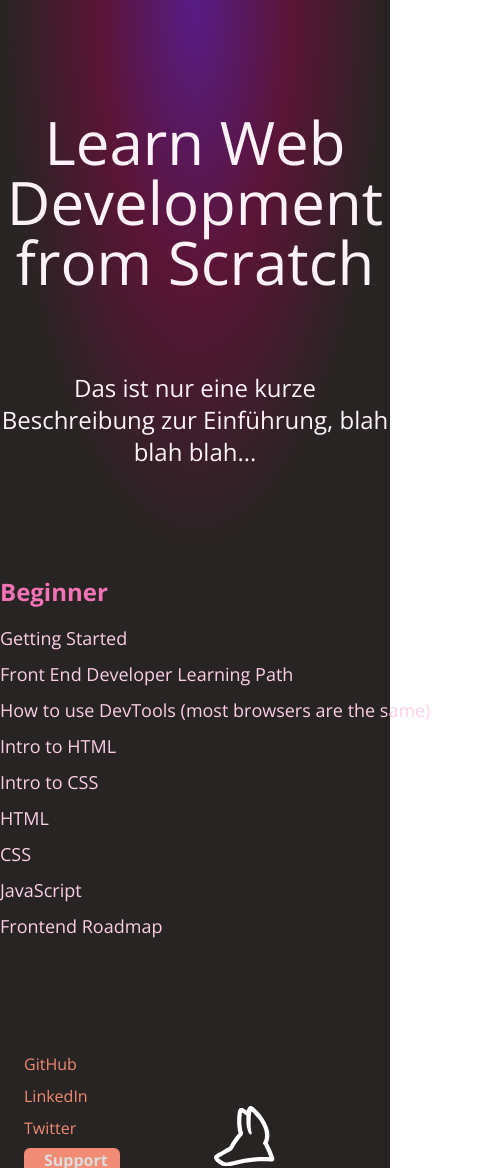
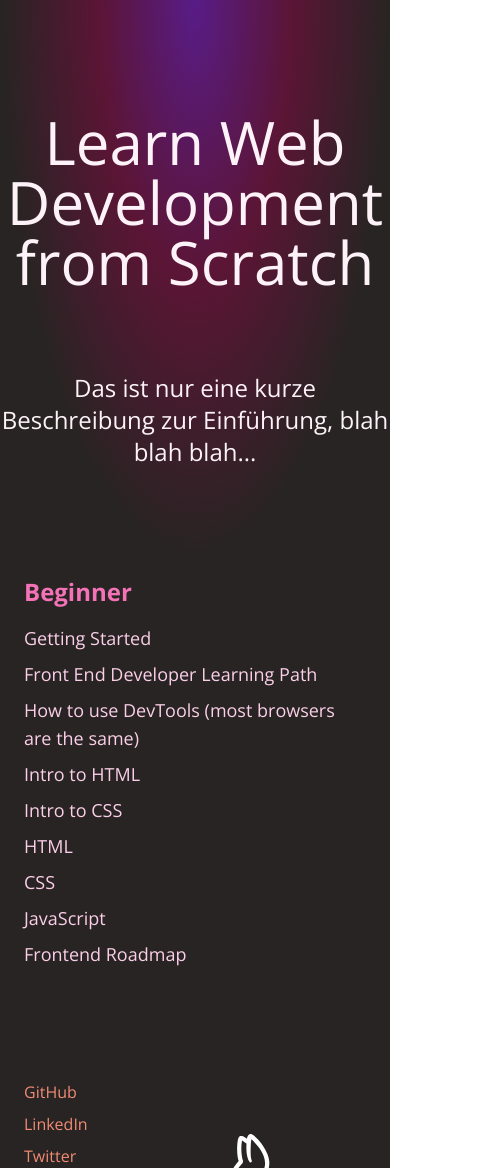
Before and after one commit to wiktoriavh/learn-web-dev, a Next.js app: page / in a window 390 px wide. Shown: the top 1168 px of the page, 500 px wide, since content can reach past the window. Built offline with nearby package versions, Linux system fonts and the light colour scheme.

Commit message:
📱 make list responsive

```diff
--- a/components/List.tsx
+++ b/components/List.tsx
@@ -10,7 +10,7 @@ export function List({
   type: string;
 }): JSX.Element {
   return (
-    <section className="w-[500px] mx-auto mb-20">
+    <section className="md:w-[500px] mx-auto mb-20 w-auto px-6 md:px-0">
       <h3 className="text-2xl my-4 text-pink-400 font-bold">{type}</h3>
       <ul>
         {entries?.map((entry) => (
```
